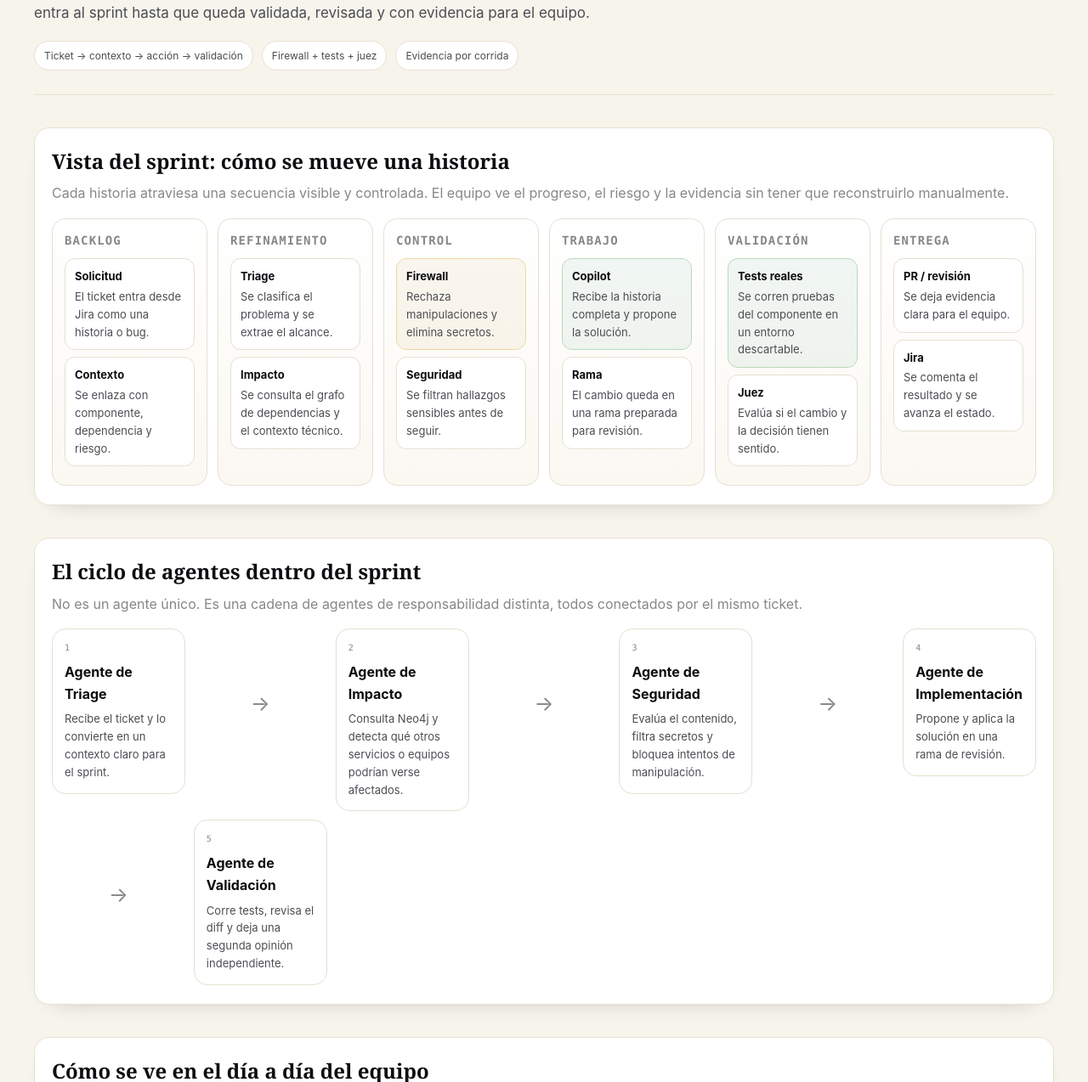
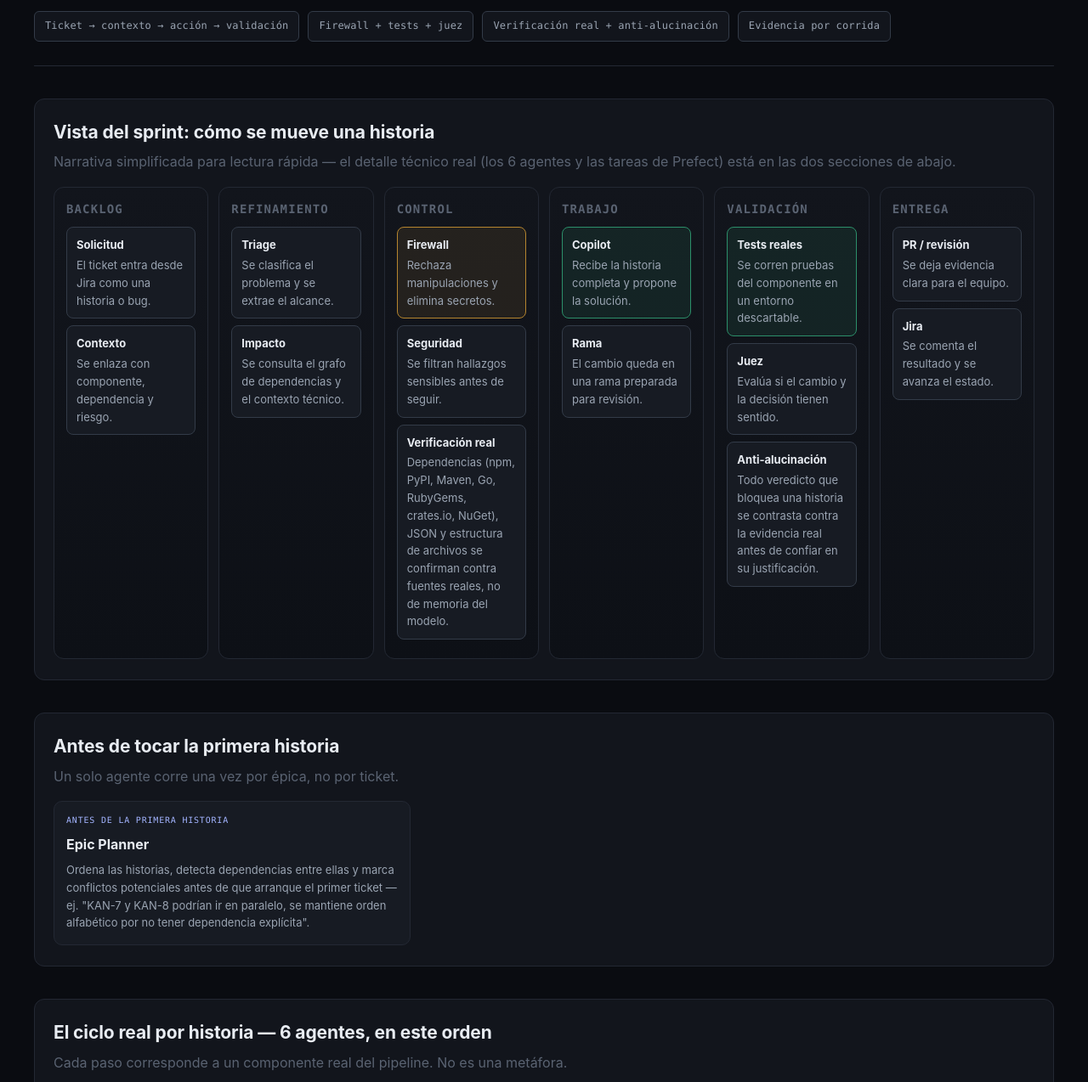
Before and after one commit to cb161769/poc-ai-agents, a plain HTML site: page sprint-vision.html in a window 1280 px wide. Shown: the part 157-1431 px from the top of the page at 85% size. Drawn offline with Linux system fonts and the light colour scheme.

Commit message:
feat: Update sprint vision styles and add detailed ticket context for KAN-4

```diff
--- a/sprint-vision.html
+++ b/sprint-vision.html
@@ -6,37 +6,37 @@
   <title>Vista de Sprint · Copilot como copiloto operativo</title>
   <style>
     :root {
-      --bg:#f7f4ec;
-      --surface:#ffffff;
-      --ink:#0c0d10;
-      --ink-dim:#4b4d52;
-      --ink-faint:#87878a;
-      --border:#e6e0d0;
-      --border-strong:#cfc6ac;
-      --primary:#1f4e8c;
-      --primary-soft:#1f4e8c0f;
-      --gold:#d9a52c;
-      --gold-soft:#d9a52c1a;
-      --danger:#b23a3a;
-      --danger-soft:#b23a3a0f;
-      --ok:#1f7a54;
-      --ok-soft:#1f7a540f;
-      --warn:#a9740a;
-      --warn-soft:#a9740a0f;
-      --serif: Georgia, "Iowan Old Style", "Palatino Linotype", ui-serif, serif;
+      --bg:#0a0c11;
+      --bg-2:#0d1016;
+      --surface:#12151c;
+      --surface-2:#171b23;
+      --ink:#e8ecf2;
+      --ink-dim:#9aa4b2;
+      --ink-faint:#5a6372;
+      --border:#232833;
+      --border-strong:#333b48;
+      --accent:#6e8bff;
+      --accent-soft:#6e8bff1a;
+      --accent-strong:#a3b4ff;
+      --danger:#f0685f;
+      --danger-soft:#f0685f17;
+      --ok:#39c58a;
+      --ok-soft:#39c58a17;
+      --warn:#e3a63c;
+      --warn-soft:#e3a63c17;
       --sans: ui-sans-serif, -apple-system, "Segoe UI", Roboto, Helvetica, Arial, sans-serif;
-      --mono: ui-monospace, "SF Mono", Consolas, monospace;
+      --mono: ui-monospace, "SF Mono", "Cascadia Code", Consolas, monospace;
     }
     * { box-sizing: border-box; }
     body {
       margin: 0;
       font-family: var(--sans);
       color: var(--ink);
-      background: radial-gradient(800px 400px at 5% -10%, #1f4e8c10, transparent 60%), var(--bg);
+      background: radial-gradient(900px 460px at 8% -12%, #6e8bff1f, transparent 60%), var(--bg);
       line-height: 1.6;
       padding: 0 24px 80px;
     }
-    a { color: var(--primary); }
+    a { color: var(--accent-strong); }
     .container { max-width: 1200px; margin: 0 auto; }
     .hero {
       padding: 42px 0 28px;
@@ -45,22 +45,37 @@
     }
     .eyebrow {
       text-transform: uppercase;
-      letter-spacing: .14em;
+      letter-spacing: .16em;
       font-size: 11px;
-      color: var(--ink-faint);
+      color: var(--accent-strong);
       font-family: var(--mono);
-      margin-bottom: 10px;
+      margin-bottom: 12px;
+      display: flex;
+      align-items: center;
+      gap: 8px;
+    }
+    .eyebrow::before {
+      content: "";
+      width: 7px;
+      height: 7px;
+      border-radius: 50%;
+      background: var(--accent);
+      box-shadow: 0 0 8px 1px var(--accent);
+      flex-shrink: 0;
     }
     h1 {
-      font-family: var(--serif);
-      font-size: clamp(30px, 4.2vw, 44px);
+      font-family: var(--sans);
+      font-weight: 700;
+      letter-spacing: -.01em;
+      font-size: clamp(28px, 4vw, 40px);
       margin: 0 0 12px;
-      line-height: 1.15;
+      line-height: 1.18;
+      text-wrap: balance;
     }
     .lede {
-      font-size: 17px;
+      font-size: 16px;
       color: var(--ink-dim);
-      max-width: 80ch;
+      max-width: 74ch;
       margin: 0;
     }
     .chip-row {
@@ -70,25 +85,29 @@
       margin-top: 18px;
     }
     .chip {
-      border: 1px solid var(--border);
+      border: 1px solid var(--border-strong);
       background: var(--surface);
-      padding: 7px 11px;
-      border-radius: 999px;
+      padding: 7px 12px;
+      border-radius: 6px;
       font-size: 12px;
+      font-family: var(--mono);
+      letter-spacing: .01em;
       color: var(--ink-dim);
     }
     section { margin-top: 38px; }
     .card {
       background: var(--surface);
       border: 1px solid var(--border);
-      border-radius: 18px;
-      padding: 20px 20px 22px;
-      box-shadow: 0 12px 28px -24px rgba(12,13,16,.4);
+      border-radius: 12px;
+      padding: 22px 22px 24px;
     }
     h2 {
-      font-family: var(--serif);
-      font-size: 24px;
+      font-family: var(--sans);
+      font-weight: 700;
+      letter-spacing: -.005em;
+      font-size: 21px;
       margin: 0 0 6px;
+      text-wrap: balance;
     }
     .sub { color: var(--ink-faint); margin: 0 0 16px; }
     .board {
@@ -97,9 +116,9 @@
       gap: 12px;
     }
     .column {
-      background: linear-gradient(180deg, var(--surface), #fbf8f2);
+      background: linear-gradient(180deg, var(--surface), var(--bg-2));
       border: 1px solid var(--border);
-      border-radius: 16px;
+      border-radius: 12px;
       padding: 14px;
       min-height: 260px;
     }
@@ -112,29 +131,29 @@
       color: var(--ink-faint);
     }
     .step {
-      border: 1px solid var(--border);
-      background: var(--surface);
-      border-radius: 12px;
+      border: 1px solid var(--border-strong);
+      background: var(--surface-2);
+      border-radius: 8px;
       padding: 10px 11px;
       margin-bottom: 8px;
       font-size: 13px;
       color: var(--ink-dim);
     }
     .step strong { color: var(--ink); display: block; margin-bottom: 3px; }
-    .step.ok { border-color: #b9daba; background: var(--ok-soft); }
-    .step.warn { border-color: #f0d79f; background: var(--warn-soft); }
-    .step.danger { border-color: #e7b7b7; background: var(--danger-soft); }
+    .step.ok { border-color: #2c8f6a; background: var(--ok-soft); }
+    .step.warn { border-color: #b5852f; background: var(--warn-soft); }
+    .step.danger { border-color: #bb4d47; background: var(--danger-soft); }
     .flow {
       display: grid;
-      grid-template-columns: repeat(7, minmax(0, 1fr));
+      grid-template-columns: repeat(6, minmax(0, 1fr));
       gap: 10px;
       align-items: start;
       margin-top: 10px;
     }
     .agent-card {
-      background: var(--surface);
+      background: var(--surface-2);
       border: 1px solid var(--border);
-      border-radius: 16px;
+      border-radius: 10px;
       padding: 14px;
       min-height: 170px;
     }
@@ -143,7 +162,7 @@
       font-size: 10px;
       letter-spacing: .08em;
       text-transform: uppercase;
-      color: var(--ink-faint);
+      color: var(--accent-strong);
       margin-bottom: 8px;
     }
     .agent-card h3 { margin: 0 0 6px; font-size: 16px; }
@@ -163,9 +182,9 @@
       margin-top: 10px;
     }
     .time-block {
-      background: var(--surface);
+      background: var(--surface-2);
       border: 1px solid var(--border);
-      border-radius: 14px;
+      border-radius: 10px;
       padding: 14px;
     }
     .time-block .t { font-family: var(--mono); font-size: 10px; letter-spacing: .08em; text-transform: uppercase; color: var(--ink-faint); }
@@ -181,14 +200,20 @@
     .list li { margin-bottom: 8px; }
     .qa {
       display: grid;
-      grid-template-columns: repeat(3, minmax(0, 1fr));
+      grid-template-columns: repeat(4, minmax(0, 1fr));
+      gap: 12px;
+      margin-top: 10px;
+    }
+    .qa-2 {
+      display: grid;
+      grid-template-columns: repeat(2, minmax(0, 1fr));
       gap: 12px;
       margin-top: 10px;
     }
     .mini-card {
-      background: var(--surface);
+      background: var(--surface-2);
       border: 1px solid var(--border);
-      border-radius: 14px;
+      border-radius: 10px;
       padding: 14px;
     }
     .mini-card h4 { margin: 0 0 6px; font-size: 15px; }
@@ -198,7 +223,7 @@
       .board { grid-template-columns: repeat(2, minmax(0, 1fr)); }
       .flow { grid-template-columns: repeat(2, minmax(0, 1fr)); }
       .arrow { display: none; }
-      .timeline, .qa { grid-template-columns: 1fr; }
+      .timeline, .qa, .qa-2 { grid-template-columns: 1fr; }
       .grid-2 { grid-template-columns: 1fr; }
     }
     @media (max-width: 640px) {
@@ -211,19 +236,19 @@
 <body>
   <div class="container">
     <header class="hero">
-      <div class="eyebrow">visión ejecutiva · sprint</div>
       <h1>Así se ve este diseño en un sprint real</h1>
       <p class="lede">No es una herramienta aislada en el editor. Es un flujo de trabajo que acompaña la historia desde que entra al sprint hasta que queda validada, revisada y con evidencia para el equipo.</p>
       <div class="chip-row">
         <span class="chip">Ticket → contexto → acción → validación</span>
         <span class="chip">Firewall + tests + juez</span>
+        <span class="chip">Verificación real + anti-alucinación</span>
         <span class="chip">Evidencia por corrida</span>
       </div>
     </header>
 
     <section class="card">
       <h2>Vista del sprint: cómo se mueve una historia</h2>
-      <p class="sub">Cada historia atraviesa una secuencia visible y controlada. El equipo ve el progreso, el riesgo y la evidencia sin tener que reconstruirlo manualmente.</p>
+      <p class="sub">Narrativa simplificada para lectura rápida — el detalle técnico real (los 6 agentes y las tareas de Prefect) está en las dos secciones de abajo.</p>
       <div class="board">
         <div class="column">
           <h3>Backlog</h3>
@@ -239,6 +264,7 @@
           <h3>Control</h3>
           <div class="step warn"><strong>Firewall</strong>Rechaza manipulaciones y elimina secretos.</div>
           <div class="step"><strong>Seguridad</strong>Se filtran hallazgos sensibles antes de seguir.</div>
+          <div class="step"><strong>Verificación real</strong>Dependencias (npm, PyPI, Maven, Go, RubyGems, crates.io, NuGet), JSON y estructura de archivos se confirman contra fuentes reales, no de memoria del modelo.</div>
         </div>
         <div class="column">
           <h3>Trabajo</h3>
@@ -249,6 +275,7 @@
           <h3>Validación</h3>
           <div class="step ok"><strong>Tests reales</strong>Se corren pruebas del componente en un entorno descartable.</div>
           <div class="step"><strong>Juez</strong>Evalúa si el cambio y la decisión tienen sentido.</div>
+          <div class="step"><strong>Anti-alucinación</strong>Todo veredicto que bloquea una historia se contrasta contra la evidencia real antes de confiar en su justificación.</div>
         </div>
         <div class="column">
           <h3>Entrega</h3>
@@ -259,37 +286,83 @@
     </section>
 
     <section class="card">
-      <h2>El ciclo de agentes dentro del sprint</h2>
-      <p class="sub">No es un agente único. Es una cadena de agentes de responsabilidad distinta, todos conectados por el mismo ticket.</p>
+      <h2>Antes de tocar la primera historia</h2>
+      <p class="sub">Un solo agente corre una vez por épica, no por ticket.</p>
+      <div class="agent-card" style="max-width: 420px;">
+        <div class="label">antes de la primera historia</div>
+        <h3>Epic Planner</h3>
+        <p>Ordena las historias, detecta dependencias entre ellas y marca conflictos potenciales antes de que arranque el primer ticket — ej. "KAN-7 y KAN-8 podrían ir en paralelo, se mantiene orden alfabético por no tener dependencia explícita".</p>
+      </div>
+    </section>
+
+    <section class="card">
+      <h2>El ciclo real por historia — 6 agentes, en este orden</h2>
+      <p class="sub">Cada paso corresponde a un componente real del pipeline. No es una metáfora.</p>
       <div class="flow">
         <div class="agent-card">
-          <div class="label">1</div>
-          <h3>Agente de Triage</h3>
-          <p>Recibe el ticket y lo convierte en un contexto claro para el sprint.</p>
+          <div class="label">1 · antes del código</div>
+          <h3>Test Plan</h3>
+          <p>Redacta el plan de pruebas (casos funcionales, negativos, de borde) antes de que se toque una línea de código.</p>
         </div>
         <div class="arrow">→</div>
         <div class="agent-card">
-          <div class="label">2</div>
-          <h3>Agente de Impacto</h3>
-          <p>Consulta Neo4j y detecta qué otros servicios o equipos podrían verse afectados.</p>
+          <div class="label">2 · implementación</div>
+          <h3>Coding Agent</h3>
+          <p>Investiga el repo real y aplica el cambio en una rama — nunca se confía en su "listo" autoreportado sin evidencia de git.</p>
         </div>
         <div class="arrow">→</div>
         <div class="agent-card">
-          <div class="label">3</div>
-          <h3>Agente de Seguridad</h3>
-          <p>Evalúa el contenido, filtra secretos y bloquea intentos de manipulación.</p>
+          <div class="label">3 · sin modelo</div>
+          <h3>Tests reales</h3>
+          <p>Corre las pruebas del componente en un entorno descartable. Determinístico, no es un agente — el resultado es el que manda, no lo que dice el agente anterior.</p>
         </div>
         <div class="arrow">→</div>
         <div class="agent-card">
-          <div class="label">4</div>
-          <h3>Agente de Implementación</h3>
-          <p>Propone y aplica la solución en una rama de revisión.</p>
+          <div class="label">4 · segunda opinión</div>
+          <h3>Judge</h3>
+          <p>Segunda opinión independiente sobre el diff y la decisión — puede aprobar o marcar FLAGGED con una política concreta.</p>
         </div>
         <div class="arrow">→</div>
         <div class="agent-card">
-          <div class="label">5</div>
-          <h3>Agente de Validación</h3>
-          <p>Corre tests, revisa el diff y deja una segunda opinión independiente.</p>
+          <div class="label">5 · solo si bloquea</div>
+          <h3>Anti-alucinación</h3>
+          <p>Solo si el juez bloquea: contrasta su justificación contra la evidencia real, para no confiar en una cita inventada.</p>
+        </div>
+        <div class="arrow">→</div>
+        <div class="agent-card">
+          <div class="label">6 · cierre</div>
+          <h3>Comprobante técnico</h3>
+          <p>Deja el reporte de la corrida — modelo usado, resultado real, evidencia — como comentario en el ticket.</p>
+        </div>
+      </div>
+    </section>
+
+    <section class="card">
+      <h2>Agentes de apoyo, activados solo cuando hacen falta</h2>
+      <p class="sub">No todo se resuelve reintentando con el mismo contexto. Cuando el bloqueo es específico, entra un agente especializado en vez de repetir el mismo intento.</p>
+      <div class="qa-2">
+        <div class="mini-card">
+          <h4>Test-writer sub-agent</h4>
+          <p>Si el juez marca cobertura insuficiente, un agente con conversación nueva —enfocado únicamente en escribir el test, sin el peso de los intentos previos— entra a resolverlo. Si diagnostica que el problema real es de código y no de tests, lo delega de vuelta al Coding Agent con su propio diagnóstico como feedback, en vez de bloquearse en silencio.</p>
+        </div>
+        <div class="mini-card">
+          <h4>Gap Classifier</h4>
+          <p>Cuando una historia se detiene, separa causa raíz (contenido, infraestructura, o límite real del modelo) y deja una propuesta para revisión humana. Nunca aplica el cambio por su cuenta.</p>
+        </div>
+      </div>
+    </section>
+
+    <section class="card">
+      <h2>Higiene entre corridas: no arrastrar bugs ya resueltos</h2>
+      <p class="sub">No es un agente — es una regla determinística sobre qué rama se puede retomar.</p>
+      <div class="qa-2">
+        <div class="mini-card">
+          <h4>Ramas frescas solamente</h4>
+          <p>Si una historia interrumpida tiene una rama abierta de una corrida anterior, se retoma para no perder el trabajo ya hecho — pero solo si es reciente. Una rama de horas atrás puede tener un bug que el pipeline ya arregló después de crearla.</p>
+        </div>
+        <div class="mini-card">
+          <h4>Sin rama fresca, arranca limpio</h4>
+          <p>Si la única rama disponible está vencida, no se fuerza su uso — la historia arranca de cero desde la rama principal, con el código del pipeline ya actualizado.</p>
         </div>
       </div>
     </section>
@@ -361,6 +434,10 @@
           <h4>Gate 3 · Validación</h4>
           <p>El cambio solo avanza si las pruebas reales lo respaldan.</p>
         </div>
+        <div class="mini-card">
+          <h4>Gate 4 · Anti-alucinación</h4>
+          <p>Un veredicto que bloquea una historia se verifica contra la evidencia real antes de confiar en su justificación.</p>
+        </div>
       </div>
     </section>
 
```
Also changed, not shown: 1 other file.
